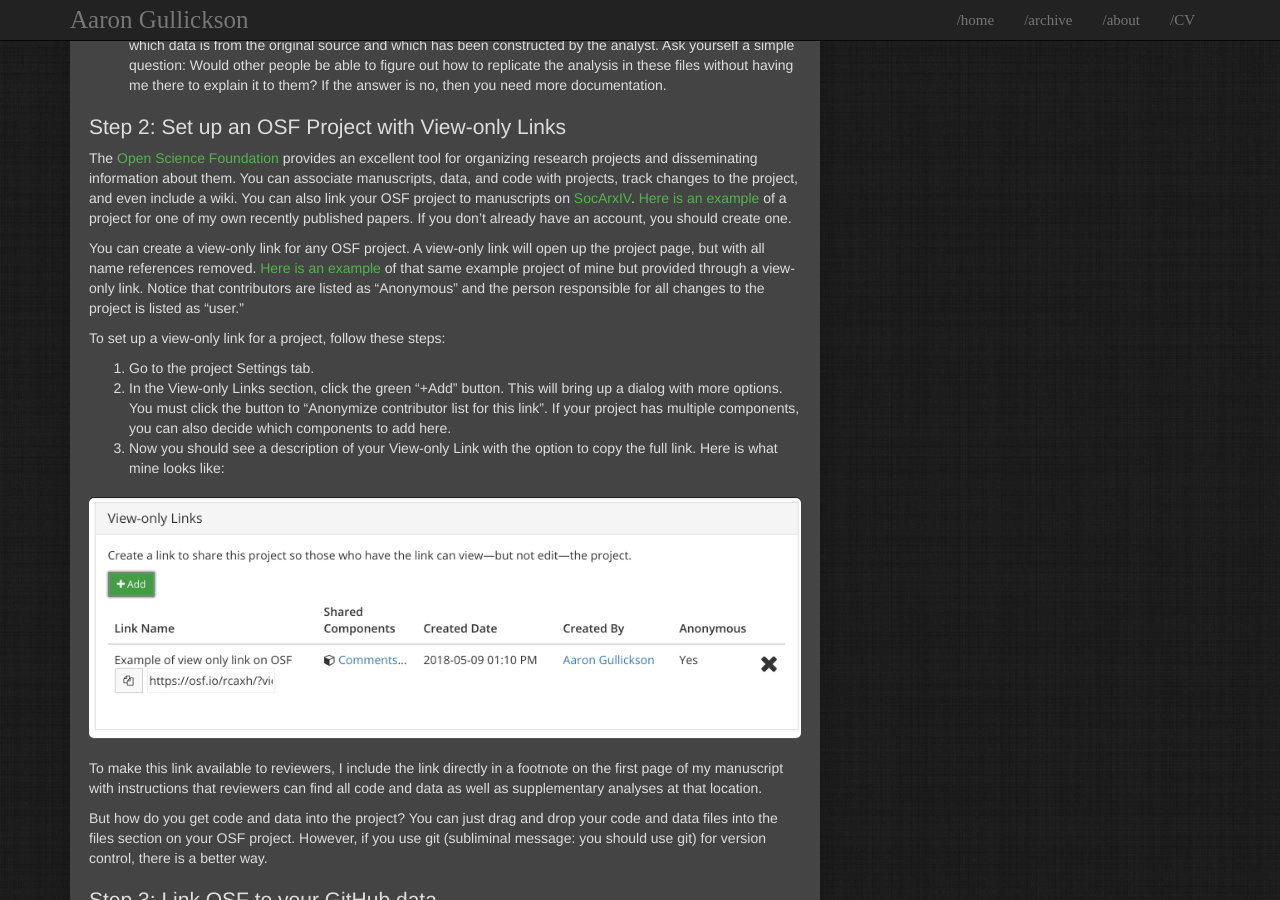
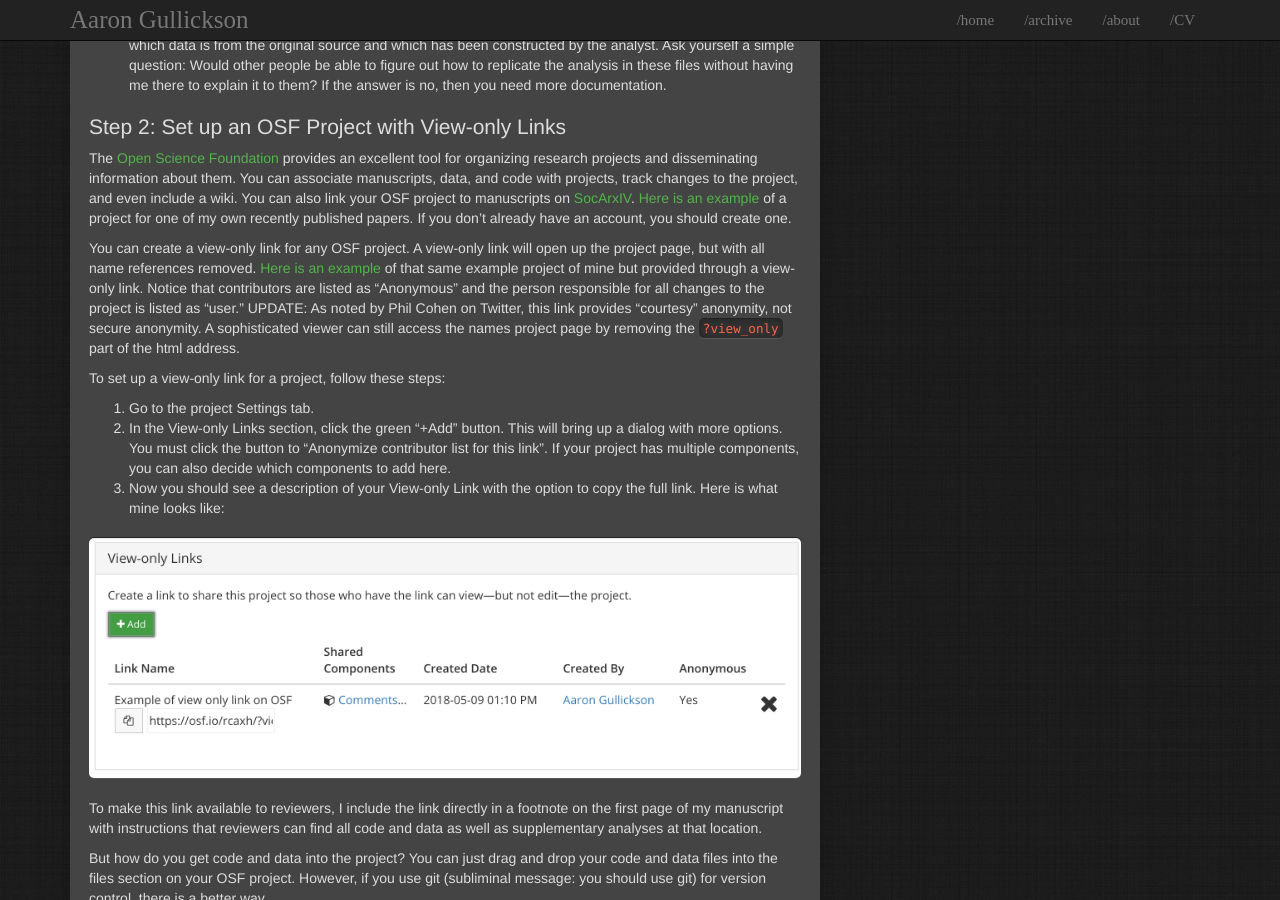
Before and after one commit to AaronGullickson/AaronGullickson.github.io, a Jekyll site: the page built from _posts/2018-05-09-anonymous_code.md, in a window 1280 px wide and 900 px high, scrolled down 720 px. Built offline with Jekyll 4.4.1, drawn with Linux system fonts in a browser that asks for light colours; some web fonts are replaced.

Commit message:
edit to anonymous code post to address courtesy anonymity issue

```diff
--- a/_posts/2018-05-09-anonymous_code.md
+++ b/_posts/2018-05-09-anonymous_code.md
@@ -27,7 +27,7 @@ How to properly organize your data and code files for the easy accessibility of
 
 The [Open Science Foundation](https://osf.io) provides an excellent tool for   organizing research projects and disseminating information about them. You can associate manuscripts, data, and code with projects, track changes to the project, and even include a wiki. You can also link your OSF project to manuscripts on [SocArxIV](https://socopen.org/). [Here is an example](https://osf.io/rcaxh/) of a project for one of my own recently published papers. If you don't already have an account, you should create one.
 
-You can create a view-only link for any OSF project. A view-only link will open up the project page, but with all name references removed.  [Here is an example](https://osf.io/rcaxh/?view_only=65b57cc4f8d64c6db1c62bf9c2176bcb) of that same example project of mine but provided through a view-only link. Notice that contributors are listed as "Anonymous" and the person responsible for all changes to the project is listed as "user."
+You can create a view-only link for any OSF project. A view-only link will open up the project page, but with all name references removed.  [Here is an example](https://osf.io/rcaxh/?view_only=65b57cc4f8d64c6db1c62bf9c2176bcb) of that same example project of mine but provided through a view-only link. Notice that contributors are listed as "Anonymous" and the person responsible for all changes to the project is listed as "user." UPDATE: As noted by Phil Cohen on Twitter, this link provides "courtesy" anonymity, not secure anonymity. A sophisticated viewer can still access the names project page by removing the `?view_only` part of the html address.
 
 To set up a view-only link for a project, follow these steps:
 
```
